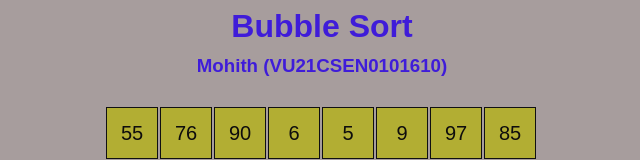
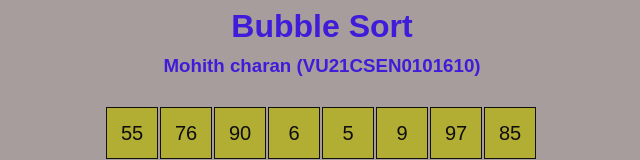
Before and after one commit to MohithCharan/bubble, a plain HTML site: page index.html in a window 1280 px wide. Shown: the top 160 px of the page, without its empty margins (318-958 px from the left). Drawn offline with Linux system fonts and the light colour scheme.

Commit message:
Update index.html

```diff
--- a/index.html
+++ b/index.html
@@ -58,7 +58,7 @@
 </head>
 <body>
     <h1 align="center">Bubble Sort</h1>
-    <h3 align="center">Mohith (VU21CSEN0101610)</h3>
+    <h3 align="center">Mohith charan (VU21CSEN0101610)</h3>
   <div class="container">
     <div class="array-grid" id="initial-array-grid">
     </div>
```
